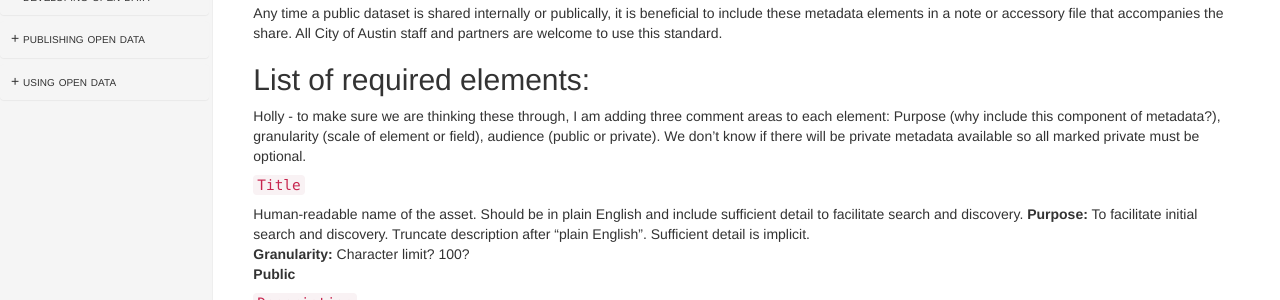
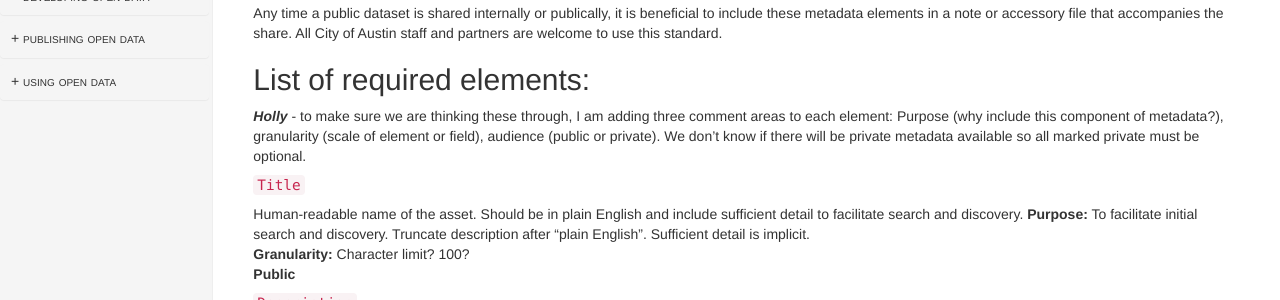
Before and after one commit to cityofaustin/open-data-manual, a Jekyll site: the page built from metadata.md, in a window 1280 px wide and 900 px high, scrolled down 717 px. Shown: the part 152-452 px from the top of the window. Built offline with Jekyll 4.4.1, drawn with Linux system fonts in a browser that asks for light colours; nearby versions of some CDN libraries.

Commit message:
Update metadata.md

```diff
--- a/metadata.md
+++ b/metadata.md
@@ -45,7 +45,7 @@ Any time a public dataset is shared internally or publically, it is beneficial t
 
 # List of required elements:
 
-Holly - to make sure we are thinking these through, I am adding three comment areas to each element:  Purpose (why include this component of metadata?), granularity (scale of element or field), audience (public or private).  We don't know if there will be private metadata available so all marked private must be optional.
+***Holly*** - to make sure we are thinking these through, I am adding three comment areas to each element:  Purpose (why include this component of metadata?), granularity (scale of element or field), audience (public or private).  We don't know if there will be private metadata available so all marked private must be optional.
 
 
 #### `Title`
```
